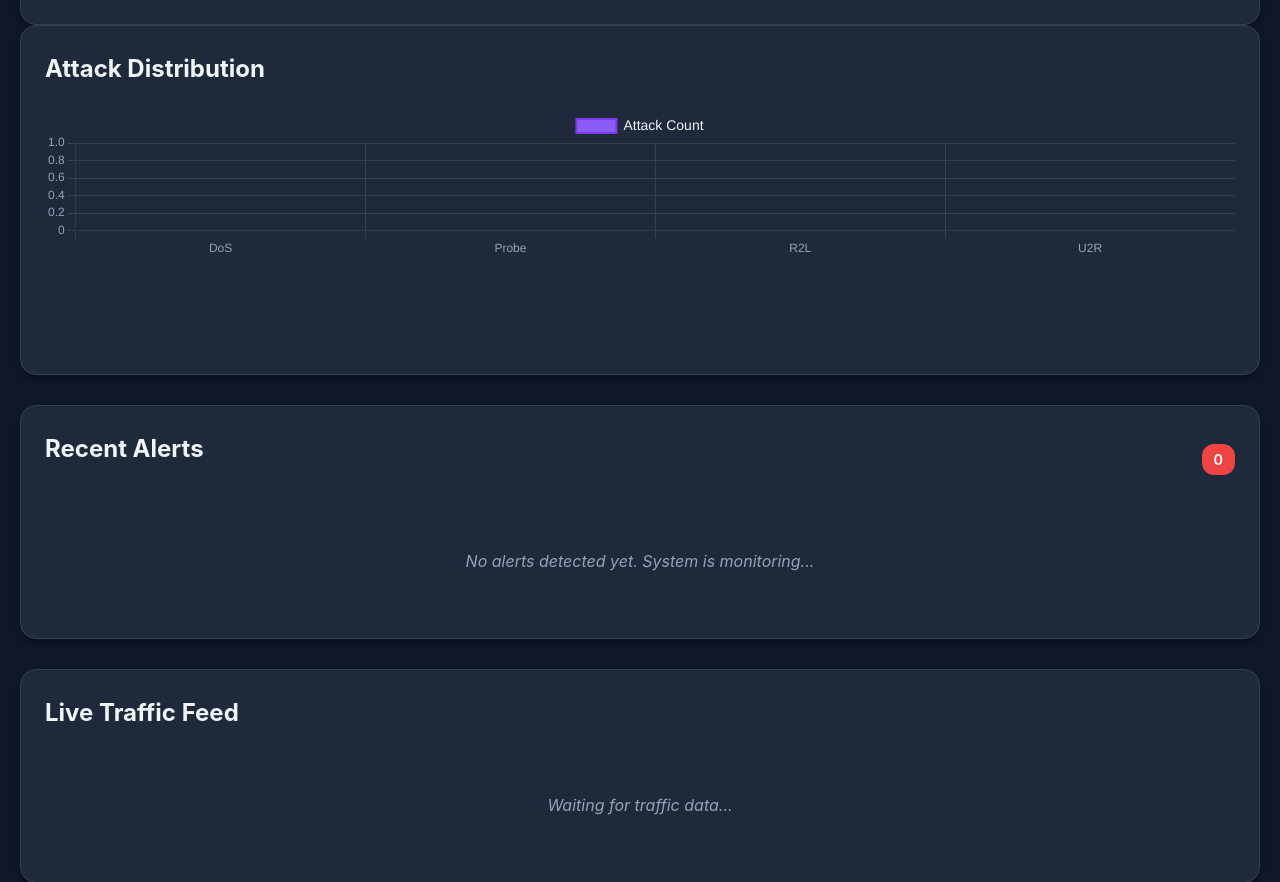
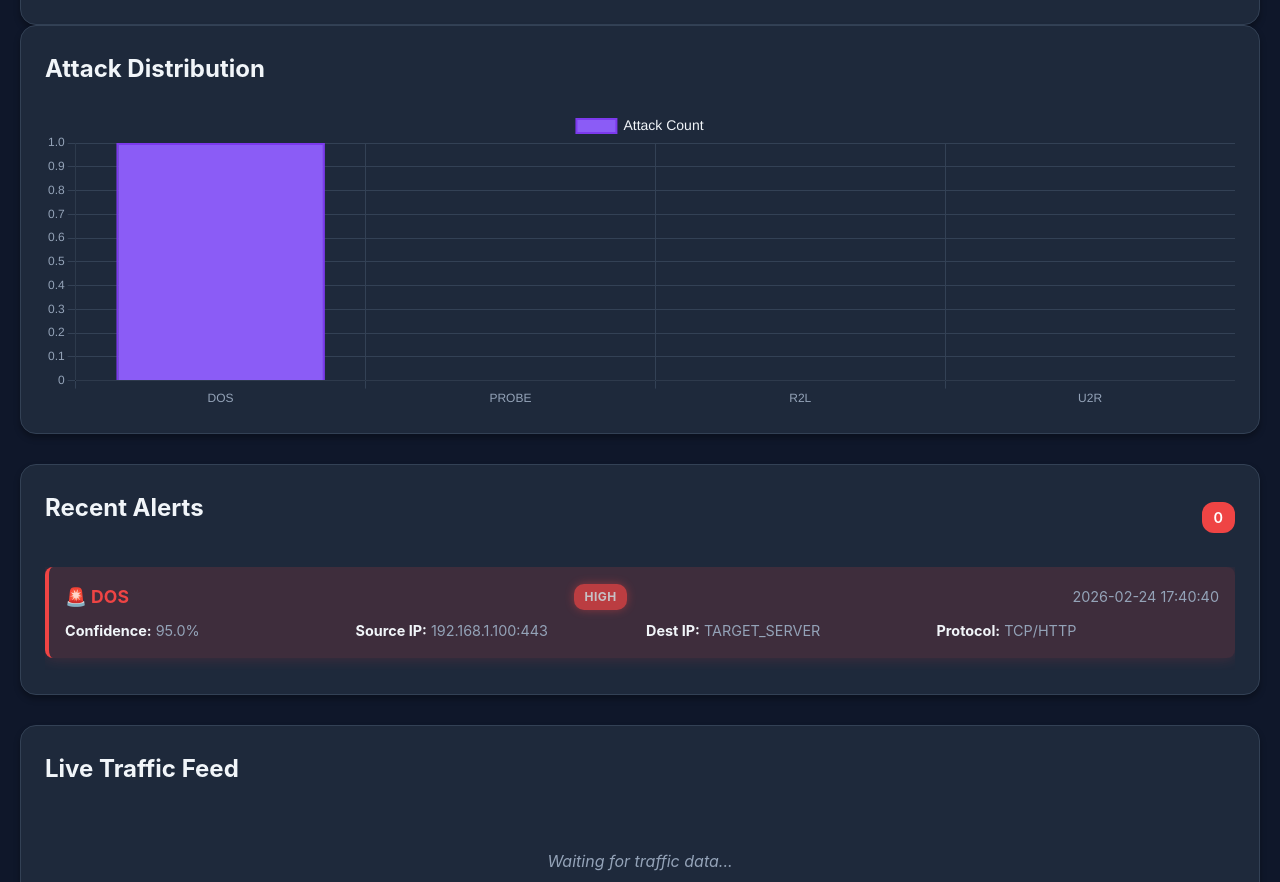
Before and after one commit to Nandha140904/network-intrusion-detection-system-using-ml, a Flask app: page /dashboard in a window 1280 px wide. Shown: the part 974-1856 px from the top of the page. Run offline with Flask 3, Linux system fonts and the light colour scheme; the visitor is signed in with stand-in values (Sample User, id 1); data that the repository does not hold is empty; some libraries are stand-ins or nearby versions.

Commit message:
Fix dashboard graphs, attack counter sync, and add attack simulation debug route

```diff
--- a/app.py
+++ b/app.py
@@ -217,6 +217,43 @@ def get_traffic():
     events.reverse()   # newest first
     return jsonify(events)
 
+@app.route('/debug/simulate_attack')
+@login_required
+def simulate_attack():
+    """Simulated alert for testing dashboard UI"""
+    test_prediction = 'DoS'
+    conf_f = 0.95
+    src_str = '192.168.1.100:443'
+    dst_str = 'TARGET_SERVER'
+    proto_str = 'TCP/HTTP'
+
+    attack_alert = {
+        'timestamp':   datetime.datetime.now().strftime('%Y-%m-%d %H:%M:%S'),
+        'attack_type': test_prediction.upper(),
+        'confidence':  f'{conf_f*100:.1f}%',
+        'source_ip':   src_str,
+        'dest_ip':     dst_str,
+        'protocol':    proto_str,
+        'severity':    'HIGH'
+    }
+    all_alerts.append(attack_alert)
+    socketio.emit('new_alert', attack_alert)
+
+    # Also update stats manually for the debug test
+    if detector:
+        detector.total_packets += 1
+        detector.total_attacks += 1
+
+    socketio.emit('stats_update', {
+        'total_packets':    detector.total_packets if detector else 1,
+        'normal_traffic':   detector.total_normal if detector else 0,
+        'attacks_detected': detector.total_attacks if detector else 1,
+        'attack_rate': (detector.total_attacks / detector.total_packets * 100)
+                       if detector and detector.total_packets > 0 else 100
+    })
+
+    return jsonify({'success': True, 'message': 'Simulated attack alert sent to dashboard'})
+
 @app.route('/api/hosts')
 def get_known_hosts():
     """
@@ -358,7 +395,7 @@ def run_monitoring():
                     proto_str = f"{protocol}/{str(service).upper()}" if service and str(service) != 'other' else protocol
                     conf_f    = float(confidence)
 
-                    logger.info(f"CLASSIFIED: {prediction} | {conf_f*100:.1f}% | {src_str} -> {dst_str}")
+                    logger.info(f"DETECTED: [{prediction}] | Confidence: {conf_f*100:.1f}% | {src_str} -> {dst_str}")
 
                     # ── Live Traffic Feed (ALL predictions) ───────────────
                     traffic_event = {
--- a/static/css/style.css
+++ b/static/css/style.css
@@ -276,7 +276,16 @@ body {
 }
 
 .chart-card {
-    min-height: 350px;
+    min-height: 400px;
+    display: flex;
+    flex-direction: column;
+}
+
+.chart-container {
+    flex-grow: 1;
+    position: relative;
+    height: 300px;
+    width: 100%;
 }
 
 /* Alerts Section */
--- a/static/js/dashboard.js
+++ b/static/js/dashboard.js
@@ -57,7 +57,7 @@ function initCharts() {
     attackChart = new Chart(attackCtx, {
         type: 'bar',
         data: {
-            labels: ['DoS', 'Probe', 'R2L', 'U2R'],
+            labels: ['DOS', 'PROBE', 'R2L', 'U2R'],
             datasets: [{
                 label: 'Attack Count',
                 data: [0, 0, 0, 0],
@@ -119,20 +119,26 @@ socket.on('alert_system_update', (alert) => {
     console.log('High-confidence alert:', alert);
 });
 
-// Update Statistics
+// Update Statistics from server-side stats object
 function updateStats(stats) {
+    if (!stats) return;
+
     totalPacketsEl.textContent = stats.total_packets || 0;
     normalTrafficEl.textContent = stats.normal_traffic || 0;
     attacksDetectedEl.textContent = stats.attacks_detected || 0;
     attackRateEl.textContent = (stats.attack_rate || 0).toFixed(2) + '%';
 
-    // Update traffic chart
+    // Also sync the alert count badge with the server's attack count
+    alertCount = stats.attacks_detected || 0;
+    alertCountEl.textContent = alertCount;
+
+    // Update traffic chart (Doughnut)
     if (trafficChart) {
         trafficChart.data.datasets[0].data = [
             stats.normal_traffic || 0,
             stats.attacks_detected || 0
         ];
-        trafficChart.update();
+        trafficChart.update('none'); // Update without animation for smoother live feed
     }
 }
 
@@ -180,14 +186,13 @@ function addTrafficFeedItem(data) {
     }
 }
 
-// Add Alert
+// Add Alert to the UI panel (WITHOUT incrementing count, as count comes from stats)
 function addAlert(alert) {
+    if (!alert) return;
+
     // Remove "no alerts" message
     const noAlerts = alertsContainer.querySelector('.no-alerts');
     if (noAlerts) noAlerts.remove();
-
-    alertCount++;
-    alertCountEl.textContent = alertCount;
 
     const alertItem = document.createElement('div');
     const severity = alert.severity || 'MEDIUM';
@@ -222,18 +227,23 @@ async function fetchAlerts() {
         const data = await response.json();
 
         if (data.alerts && data.alerts.length > 0) {
+            // Only rebuild if the list has changed or is empty
             alertsContainer.innerHTML = '';
-            data.alerts.slice(0, 10).forEach(alert => addAlert(alert));
+            data.alerts.slice(0, 15).forEach(alert => addAlert(alert));
         }
 
-        // Update attack distribution chart
+        // Update attack distribution chart (Bar)
         if (data.stats && data.stats.attack_distribution && attackChart) {
             const dist = data.stats.attack_distribution;
+            console.log('Fetching distribution data:', dist);
+
+            // Map the distribution to the chart labels
+            // We use uppercase because app.py uses prediction.upper()
             attackChart.data.datasets[0].data = [
-                dist.DoS || 0,
-                dist.Probe || 0,
-                dist.R2L || 0,
-                dist.U2R || 0
+                dist.DOS || dist.Dos || 0,
+                dist.PROBE || dist.Probe || 0,
+                dist.R2L || dist.R2l || 0,
+                dist.U2R || dist.U2r || 0
             ];
             attackChart.update();
         }
```
Also changed, not shown: 1 other file.
